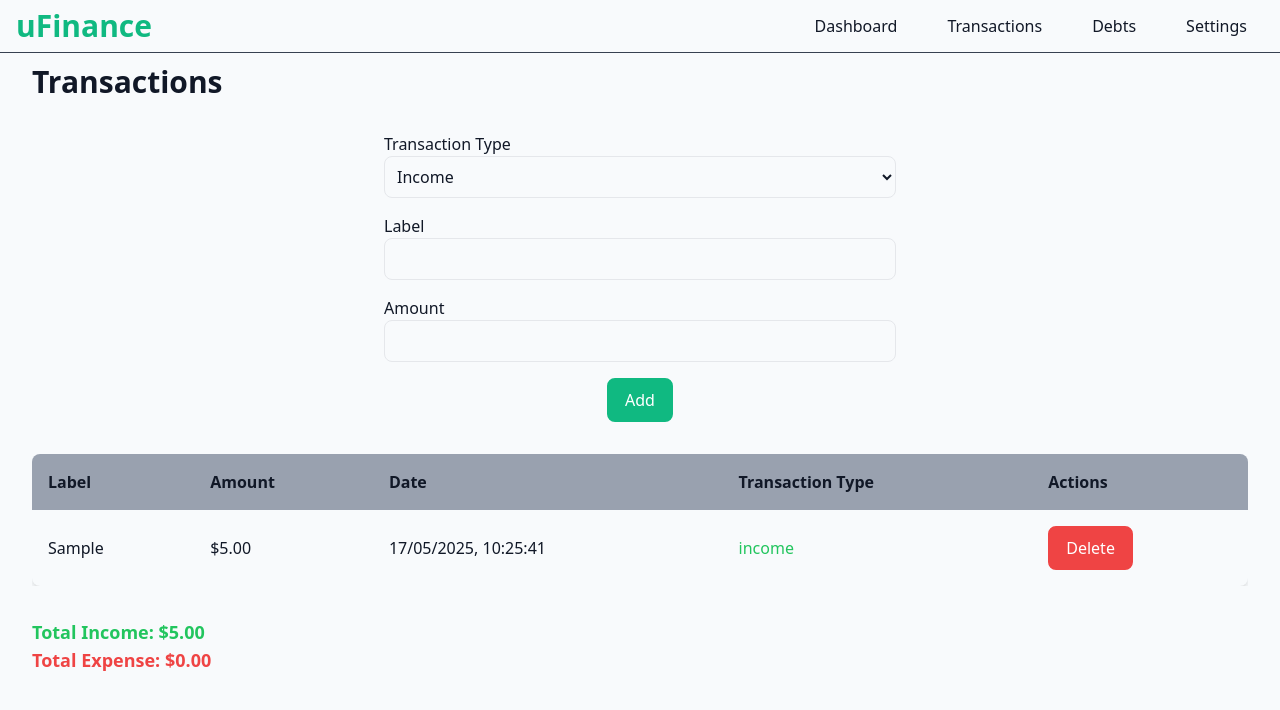
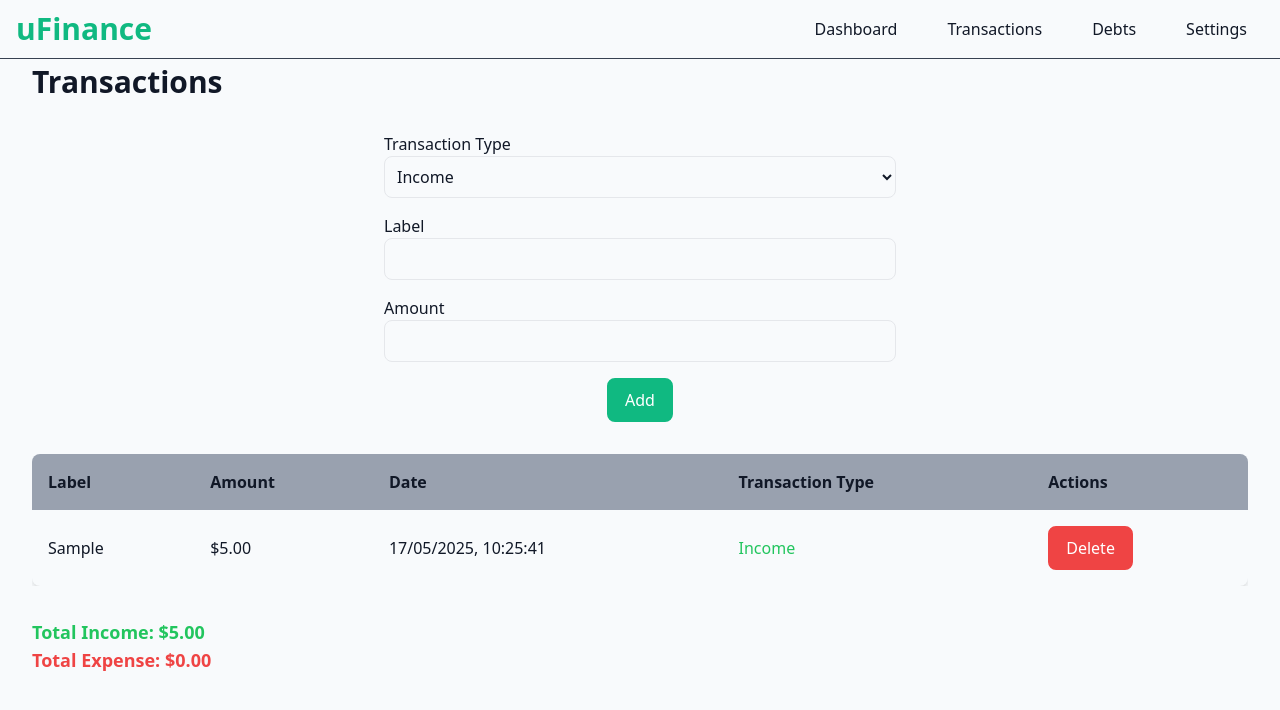
Before and after one commit to mayilss/finance-app, a React (Vite) app: page /transactions in a window 1280 px wide. Both pictures are taken after typing "Sample", "5" into the empty fields and a click on the button "Add". Shown: the top 710 px of the page. Built offline with nearby package versions, Linux system fonts and the light colour scheme.

Commit message:
fix: adapt sidebar to dark mode

```diff
--- a/src/components/layout/nav-item/get-nav-link-style.ts
+++ b/src/components/layout/nav-item/get-nav-link-style.ts
@@ -2,8 +2,8 @@ import type { NavLinkRenderProps } from "react-router-dom";
 
 const getNavLinkStyle = ({ isActive }: NavLinkRenderProps): string => {
   if (isActive)
-    return "text-text-primary dark:text-text-primary-dark px-4 py-2 border-[1px] border-transparent hover:border-border dark:hover:bg-navlink-hover rounded-lg dark:bg-navlink-active";
-  return "text-text-primary dark:text-text-primary-dark px-4 py-2 border-[1px] border-transparent hover:border-border dark:hover:bg-navlink-hover rounded-lg";
+    return "block text-text-primary dark:text-text-primary-dark px-4 py-2 border-[1px] border-transparent hover:border-border dark:hover:bg-navlink-hover rounded-lg dark:bg-navlink-active";
+  return "block text-text-primary dark:text-text-primary-dark px-4 py-2 border-[1px] border-transparent hover:border-border dark:hover:bg-navlink-hover rounded-lg";
 };
 
 export default getNavLinkStyle;
--- a/src/components/layout/sidebar/Sidebar.tsx
+++ b/src/components/layout/sidebar/Sidebar.tsx
@@ -10,13 +10,13 @@ interface SidebarProps {
 export default function Sidebar({ isOpen, toggleSidebar }: SidebarProps) {
   return (
     <div
-      className={`fixed right-0 top-0 h-screen w-xs bg-header dark:bg-header-dark text-white p-4 z-10 ${isOpen ? "" : "translate-x-full"} duration-300 ease-in-out rounded-l-lg border-l-2 border-primary`}
+      className={`fixed right-0 top-0 h-screen w-xs bg-bg dark:bg-bg-dark text-white p-4 z-10 ${isOpen ? "" : "translate-x-full"} duration-300 ease-in-out rounded-l-lg border-l-2 border-primary`}
     >
       <div className="text-right">
         <SidebarButton toggleSidebar={toggleSidebar} />
       </div>
       <nav role="navigation">
-        <ul className="flex flex-col space-y-4">
+        <ul className="flex flex-col space-y-2">
           {NAV_LIST.map((item) => (
             <NavItem key={item.to} to={item.to} label={item.label} />
           ))}
--- a/src/features/transactions/components/TransactionsTable.tsx
+++ b/src/features/transactions/components/TransactionsTable.tsx
@@ -1,7 +1,7 @@
 import { useAppDispatch, useAppSelector } from "@app/hooks";
 import { TRANSACTION_TYPES } from "@app/types/transaction";
 import Table from "@components/ui/Table";
-import { formatCurrency } from "@lib/format";
+import { capitalizeFirstLetterLocale, formatCurrency } from "@lib/format";
 import React from "react";
 import { selectTransactions } from "../selectors";
 import { removeTransaction } from "../slice";
@@ -42,7 +42,7 @@ export default function TransactionsTable() {
                     : "text-error"
                 }
               >
-                {transaction.type}
+                {capitalizeFirstLetterLocale(transaction.type)}
               </span>,
               <button
                 key={transaction.id}
```
